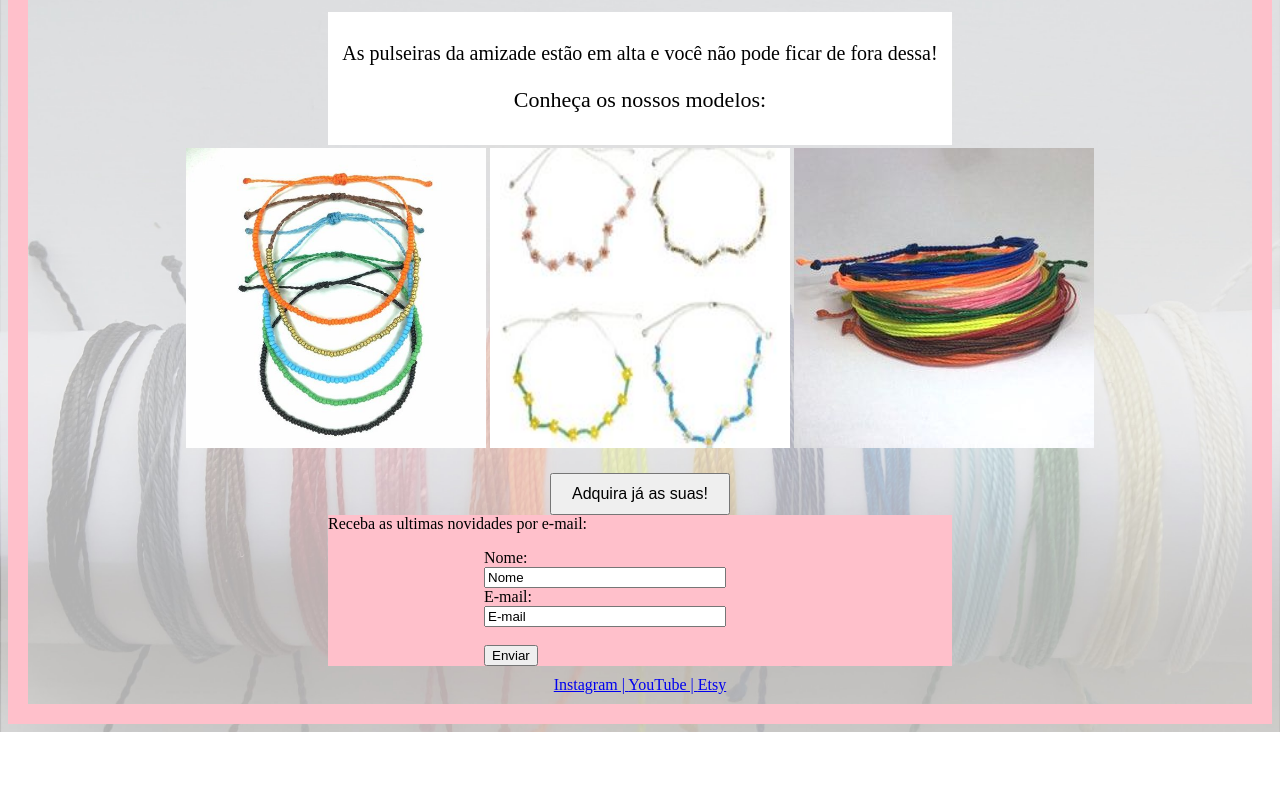
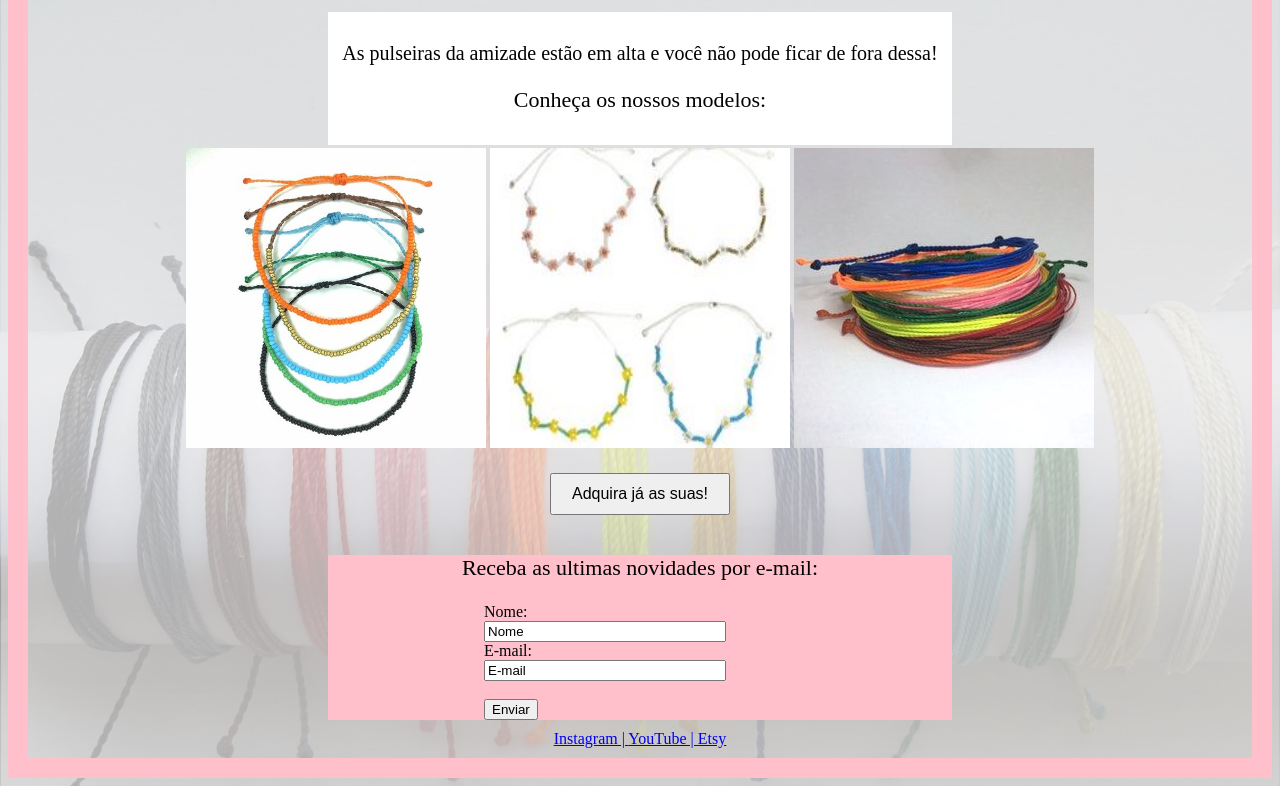
Before and after one commit to veronicalcosta/Desafio1, a plain HTML site: page index.html in a window 1280 px wide. Shown: the part 141-927 px from the top of the page. Before the commit the page ends 873 px from the top, so only its background shows below. Drawn offline with Linux system fonts and the light colour scheme.

Commit message:
Fixing mistakes

```diff
--- a/index.html
+++ b/index.html
@@ -25,8 +25,8 @@
 </table><br>
 
 <button style="padding: 10px 20px; font-size: 16px; margin: 0 auto; display: block;">Adquira já as suas!</button>
-
-<div style="background-color: pink; margin-right: 300px; margin-left: 300px;"
+<br>
+<div style="background-color: pink; margin-right: 300px; margin-left: 300px;">
 <p style="text-align: center; font-size: 22px;">Receba as ultimas novidades por e-mail:</p>
 <form style="margin: 0 auto; width: 50%; display: block;">
     <label for="fname">Nome:</label><br>
```
